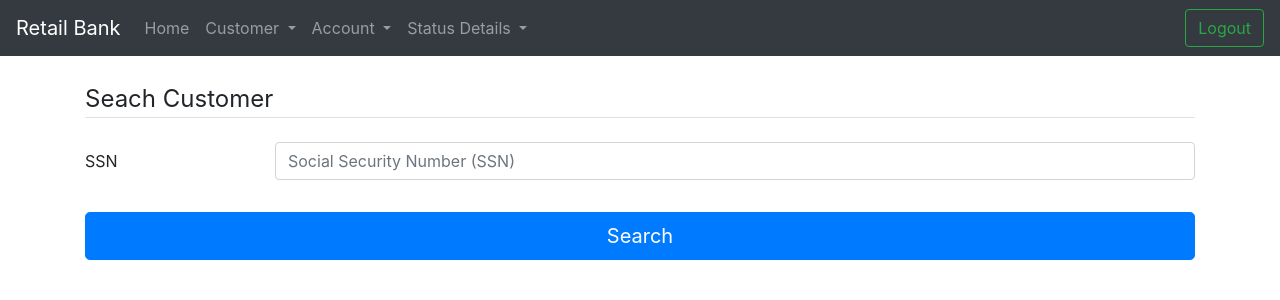
After one commit to Saurabh-Singh-00/Retail-Banking, a Flask app: page /search_customer in a window 1280 px wide. The commit adds this page. Shown: the top 300 px of the page. Run offline with Flask 2, Linux system fonts and the light colour scheme; a user stored in the database is signed in; some libraries are stand-ins or nearby versions.

Commit message:
Added update & delete Customer

```diff
--- a/retail_banking/forms.py
+++ b/retail_banking/forms.py
@@ -18,4 +18,4 @@ class CreateCustomerForm(FlaskForm):
     address = TextField('Address', validators=[DataRequired()])
     state = StringField('State', validators=[DataRequired()])
     city = StringField('City', validators=[DataRequired()])
-    submit = SubmitField('Create')
+    submit = SubmitField('Submit')
--- a/retail_banking/routes/executive_routes.py
+++ b/retail_banking/routes/executive_routes.py
@@ -1,5 +1,5 @@
 from retail_banking import app
-from flask import request, render_template, redirect, url_for, flash
+from flask import request, render_template, redirect, url_for, flash, jsonify
 import retail_banking.models as models
 from flask_login import login_required, current_user
 from retail_banking.forms import CreateCustomerForm
@@ -28,9 +28,61 @@ def create_customer():
             state=form.state.data,
             city=form.city.data,
         )
-        db.session.add(customer)
+        try:
+            db.session.add(customer)
+            db.session.commit()
+            flash('Customer created successfully with ID {}'.format(
+                str(customer.id)), 'success')
+        except Exception:
+            flash('Error - Customer with same SSN already exists', 'warning')
+        return redirect(url_for('create_customer'))
+    return render_template("executive/create_customer.html", customer_route="active", form=form, title="Create Customer")
+
+
+@app.route("/search_customer", methods=["GET", "POST"])
+@login_required
+def search_customer():
+    return render_template("executive/search_customer.html", operation=request.args.get('operation'))
+
+
+@app.route("/update_customer/<int:id>", methods=["GET", "POST"])
+@login_required
+def update_customer(id):
+    customer = models.Customer.query.get(id)
+    form = CreateCustomerForm(obj=customer)
+    if form.validate_on_submit():
+        customer.ssn = form.ssn.data
+        customer.name = form.name.data
+        customer.dob = form.dob.data
+        customer.address = form.address.data
+        customer.state = form.state.data
+        customer.city = form.city.data
+        try:
+            db.session.commit()
+            flash('Customer Updated successfully with ID {}'.format(
+                str(customer.id)), 'success')
+        except Exception:
+            flash('Error - Customer with same SSN already exists', 'warning')
+        return redirect(url_for('update_customer', id=id))
+    return render_template("executive/create_customer.html", customer_route="active", form=form, title="Update Customer")
+
+
+@app.route("/delete_customer/<int:id>/", methods=["GET"])
+@login_required
+def delete_customer(id):
+    customer = models.Customer.query.get(id)
+    if customer:
+        customer.status = models.CUSTOMER_STATUS['C']
         db.session.commit()
-        flash('Customer created successfully with ID {}'.format(
-            str(customer.id)), 'success')
-        return redirect(url_for('home'))
-    return render_template("executive/create_customer.html", form=form, title="Create Customer")
+        flash('Customer deleted successfully', 'success')
+    return render_template("executive/search_customer.html", operation="delete")
+
+
+@app.route("/api/customer_details/<int:ssn>/", methods=["GET"])
+@login_required
+def customer_details(ssn):
+    customer = models.Customer.query.filter_by(
+        ssn=ssn, status=models.CUSTOMER_STATUS['A']).first()
+    if customer:
+        return jsonify(customer.serialize())
+    return jsonify({"Error": "No such active user with ssn {}".format(ssn)})
--- a/retail_banking/templates/base.html
+++ b/retail_banking/templates/base.html
@@ -23,21 +23,21 @@
         {% if current_user.is_authenticated %}
         <div class="collapse navbar-collapse" id="navbarSupportedContent">
             <ul class="navbar-nav mr-auto">
-                <li class="nav-item active">
-                    <a class="nav-link" href="#">Home <span class="sr-only">(current)</span></a>
+                <li class="nav-item {{ home_route }}">
+                    <a class="nav-link" href="{{ url_for('home')  }}">Home</a>
                 </li>
-                <li class="nav-item dropdown">
+                <li class="nav-item dropdown {{ customer_route }}">
                     <a class="nav-link dropdown-toggle" href="#" id="navbarDropdown" role="button"
                         data-toggle="dropdown" aria-haspopup="true" aria-expanded="false">
                         Customer
                     </a>
                     <div class="dropdown-menu" aria-labelledby="navbarDropdown">
                         <a class="dropdown-item" href="{{ url_for('create_customer') }}">Create Customer</a>
-                        <a class="dropdown-item" href="#">Update Customer</a>
-                        <a class="dropdown-item" href="#">Delete Customer</a>
+                        <a class="dropdown-item" href="{{ url_for('search_customer', operation='update') }}">Update Customer</a>
+                        <a class="dropdown-item" href="{{ url_for('search_customer', operation='delete') }}">Delete Customer</a>
                     </div>
                 </li>
-                <li class="nav-item dropdown">
+                <li class="nav-item dropdown {{ account_route }}">
                     <a class="nav-link dropdown-toggle" href="#" id="navbarDropdown" role="button"
                         data-toggle="dropdown" aria-haspopup="true" aria-expanded="false">
                         Account
@@ -48,7 +48,7 @@
                         <a class="dropdown-item" href="#">Delete Account</a>
                     </div>
                 </li>
-                <li class="nav-item dropdown">
+                <li class="nav-item dropdown {{ status_route }}">
                     <a class="nav-link dropdown-toggle" href="#" id="navbarDropdown" role="button"
                         data-toggle="dropdown" aria-haspopup="true" aria-expanded="false">
                         Status Details
@@ -71,7 +71,7 @@
                 {% with messages = get_flashed_messages(with_categories=true) %}
                 {% if messages %}
                 {% for category, message in messages %}
-                <div class="alert alert-{{ category }}">
+                <div class="alert alert-{{ category }} mt-2 mb-2">
                     {{ message }}
                 </div>
                 {% endfor %}
@@ -83,8 +83,8 @@
         {% block content %}{% endblock %}
     </main>
 
-    <script src="https://code.jquery.com/jquery-3.2.1.slim.min.js"
-        integrity="sha384-KJ3o2DKtIkvYIK3UENzmM7KCkRr/rE9/Qpg6aAZGJwFDMVNA/GpGFF93hXpG5KkN"
+    <script src="https://code.jquery.com/jquery-3.5.1.min.js"
+        integrity="sha256-9/aliU8dGd2tb6OSsuzixeV4y/faTqgFtohetphbbj0="
         crossorigin="anonymous"></script>
     <script src="https://cdnjs.cloudflare.com/ajax/libs/popper.js/1.12.9/umd/popper.min.js"
         integrity="sha384-ApNbgh9B+Y1QKtv3Rn7W3mgPxhU9K/ScQsAP7hUibX39j7fakFPskvXusvfa0b4Q"
@@ -92,6 +92,9 @@
     <script src="https://maxcdn.bootstrapcdn.com/bootstrap/4.0.0/js/bootstrap.min.js"
         integrity="sha384-JZR6Spejh4U02d8jOt6vLEHfe/JQGiRRSQQxSfFWpi1MquVdAyjUar5+76PVCmYl"
         crossorigin="anonymous"></script>
+    {% block scripts %}
+
+    {% endblock scripts %}
 </body>
 
 </html>
--- a/retail_banking/templates/executive/create_customer.html
+++ b/retail_banking/templates/executive/create_customer.html
@@ -5,11 +5,11 @@
     <form method="POST" action="">
         {{ form.hidden_tag() }}
         <fieldset class="form-group">
-            <legend class="border-bottom mb-4">Create Customer</legend>
+            <legend class="border-bottom mb-4">{{ title }}</legend>
             {% for field in form %}
-            {% if field.type != "SubmitField" or field.type != "" %}
+            {% if field.type != "SubmitField" %}
             <div class="form-group">
-                {{ field.label(class="form-control-label") }}
+                {% if field.widget.input_type != 'hidden' %} {{ field.label(class="form-control-label") }} {% endif %}
                 {% if field.errors %}
                 {{ field(class="form-control form-control-sm is-invalid") }}
                 <div class="invalid-feedback">
--- /dev/null
+++ b/retail_banking/templates/executive/search_customer.html
@@ -0,0 +1,67 @@
+{% extends "base.html" %}
+
+{% block content %}
+<div class="content-section mt-4">
+    <form method="POST" action="">
+        <fieldset class="form-group">
+            <legend class="border-bottom mb-4">Seach Customer</legend>
+            <div class="form-group row">
+                <label for="ssnInput" class="col-sm-2 col-form-label">SSN</label>
+                <div class="col-sm-10">
+                    <input required="required" type="text" class="form-control" id="ssnInput"
+                        placeholder="Social Security Number (SSN)">
+                </div>
+            </div>
+        </fieldset>
+        <div class="form-group">
+            <button id="submitSearch" type="button" class="btn btn-primary btn-lg btn-block">Search</button>
+        </div>
+    </form>
+    <div>
+        <table class="table">
+            <thead>
+                <tr id="ssnHeading"></tr>
+            </thead>
+            <tbody>
+                <tr id="ssnResult"></tr>
+            </tbody>
+        </table>
+    </div>
+</div>
+{% endblock content %}
+
+{% block scripts %}
+<script>
+    $(document).ready(function () {
+        $("#submitSearch").on(
+            'click',
+            function () {
+                let ssn = $("#ssnInput").val();
+                if (ssn != "") {
+                    $.ajax({
+                        url: "http://127.0.0.1:5000/api/customer_details/" + ssn,
+                        contentType: "application/json",
+                        dataType: 'json',
+                        success: function (result) {
+                            var ssnHeading = $("#ssnHeading");
+                            var ssnResult = $("#ssnResult");
+                            ssnResult.empty();
+                            ssnHeading.empty();
+                            for (var key in result) {
+                                ssnHeading.append(`<th scope="col">` + key.toUpperCase() + `</th>`);
+                                ssnResult.append(`<td scope="col">` + result[key] + `</td>`);
+                                // console.log(result[key]);
+                            }
+                            if (Object.keys(result).length != 0 && result["Error"] == null) {
+                                var id = result["id"];
+                                ssnHeading.append(`<th scope="col">Operation</th>`)
+                                ssnResult.append('<td scope="col"><a href="http://127.0.0.1:5000/{{ operation }}_customer/' + id + '"> {{ operation }}  </a></td>');
+                }
+            }
+                    })
+                }
+            }
+        );
+    });
+</script>
+{% endblock scripts %}
```
Also changed, not shown: retail_banking/routes/__init__.py (+4 -3 lines), db.sqlite.
